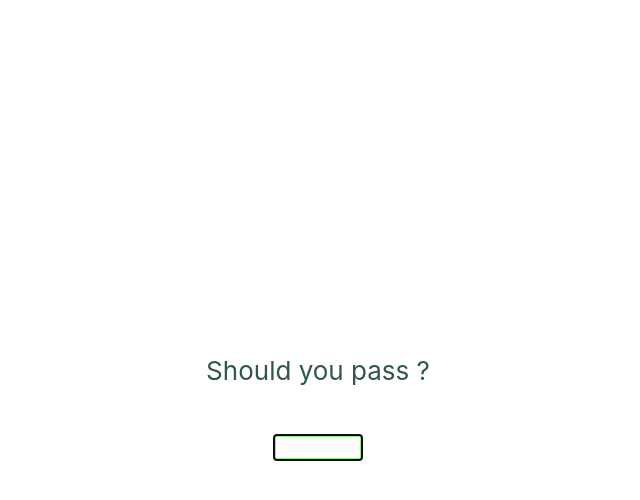
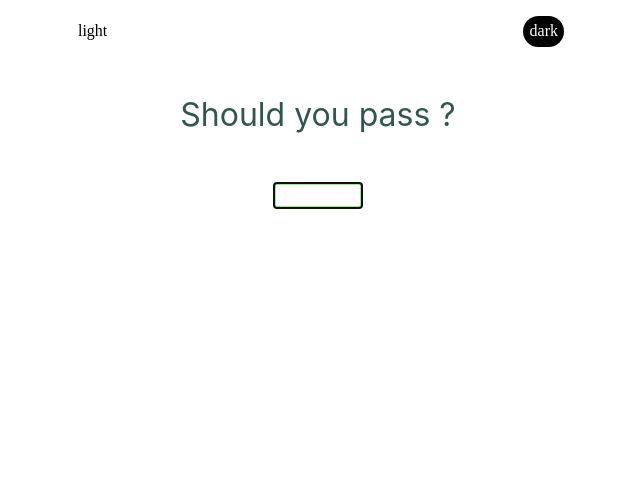
Before and after one commit to CatalinaSorina/react-refs, a React (Create React App) app: page / in a window 1280 px wide. Shown: the top 500 px of the page, without its empty margins (322-962 px from the left). Built offline with nearby package versions, Linux system fonts and the light colour scheme.

Commit message:
added more cool dynamic style

```diff
--- a/src/App.css
+++ b/src/App.css
@@ -1,25 +1,5 @@
 .App {
   min-height: 100vh;
-  display: flex;
-  flex-direction: column;
-  align-items: center;
-  justify-content: center;
-  font-size: calc(10px + 2vmin);
+  font-size: calc(1rem + 2vmin);
   color: #09d3ac;
 }
-
-.App-label {
-  color: #30574f;
-  margin: 2rem;
-}
-
-.App-button {
-  border-radius: 1rem;
-  border: none;
-  box-shadow: 0 0 0.2rem 0.1rem #30574f;
-  outline: none;
-  margin: 2rem;
-  padding: 0.4rem;
-  color: #30574f;
-  background: #09d3ac;
-}
--- a/src/App.js
+++ b/src/App.js
@@ -1,75 +1,31 @@
 import React from "react";
-import AutoFocusTextInput from "./components/AutoFocusTextInput";
-import JokeHolder from "./components/JokeHolder";
-import ErrorMessage from "./components/ErrorMessage";
-import axios from "axios";
-import { PacmanLoader } from "react-spinners";
+import ComponentsContainer from "./components/ComponentsContainer";
+import ThemeButtonHolder from "./components/ThemeButtonHolder";
 import "./App.css";
 
 class App extends React.Component {
   constructor(props) {
     super(props);
     this.state = {
-      status: "Should you pass ?",
-      jokeTitle: "",
-      joke: null,
-      fetching: false,
-      errorMessage: ""
+      theme: "white"
     };
   }
 
-  handleInput = e => {
-    if (e.key === "Enter" || !e.key) {
-      e.key ? (e.target.value = "") : console.log("clicked");
-      this.setState({ fetching: true, errorMessage: "" });
-
-      axios
-        .get("https://icanhazdadjoke.com/slack")
-        .then(res => {
-          this.setState({
-            status: "YOU PASSED",
-            jokeTitle: "Read this:",
-            joke: `   ${res.data.attachments[0].text}`,
-            fetching: false,
-            errorMessage: ""
-          });
-        })
-        .catch(error =>
-          this.setState({
-            status: "ERROR",
-            fetching: false,
-            errorMessage: error.message
-          })
-        );
-    }
+  changeTheme = button => {
+    const newTheme = button.target.textContent;
+    const theme = newTheme === "light" ? "white" : "black";
+    this.setState({ theme: theme });
   };
 
   render() {
     return (
-      <div className="App">
-        <label className="App-label">{this.state.status}</label>
-
-        {this.state.status === "Should you pass ?" && (
-          <AutoFocusTextInput handleInput={this.handleInput} />
-        )}
-
-        {this.state.fetching && <PacmanLoader color={"#09d3ac"} />}
-
-        {this.state.status === "YOU PASSED" && (
-          <>
-            <JokeHolder
-              jokeTitle={this.state.jokeTitle}
-              joke={this.state.joke}
-            />
-            <button className="App-button" onClick={this.handleInput}>
-              one more joke
-            </button>
-          </>
-        )}
-
-        {this.state.errorMessage !== "" && (
-          <ErrorMessage message={this.state.errorMessage} />
-        )}
+      <div className="App" style={{ background: this.state.theme }}>
+        <ThemeButtonHolder
+          changeTheme={this.changeTheme}
+          lightTheme={"light"}
+          darkTheme={"dark"}
+        />
+        <ComponentsContainer theme={this.state.theme} />
       </div>
     );
   }
--- /dev/null
+++ b/src/components/ComponentsContainer.js
@@ -0,0 +1,84 @@
+import React from "react";
+import AutoFocusTextInput from "./AutoFocusTextInput";
+import JokeHolder from "./JokeHolder";
+import ErrorMessage from "./ErrorMessage";
+import axios from "axios";
+import { PacmanLoader } from "react-spinners";
+import "./Container.css";
+
+class ComponentsContainer extends React.Component {
+  constructor(props) {
+    super(props);
+    this.state = {
+      status: "Should you pass ?",
+      jokeTitle: "",
+      joke: null,
+      fetching: false,
+      errorMessage: ""
+    };
+  }
+
+  handleInput = e => {
+    if (e.key === "Enter" || !e.key) {
+      e.key ? (e.target.value = "") : console.log("clicked");
+      this.setState({ fetching: true, errorMessage: "" });
+
+      axios
+        .get("https://icanhazdadjoke.com/slack")
+        .then(res => {
+          this.setState({
+            status: "YOU PASSED",
+            jokeTitle: "Read this:",
+            joke: res.data.attachments[0].text,
+            fetching: false,
+            errorMessage: ""
+          });
+        })
+        .catch(error =>
+          this.setState({
+            status: "ERROR",
+            fetching: false,
+            errorMessage: error.message
+          })
+        );
+    }
+  };
+
+  render() {
+    return (
+      <div className="Container">
+        <label className="Container-label">{this.state.status}</label>
+
+        {this.state.status === "Should you pass ?" && (
+          <AutoFocusTextInput handleInput={this.handleInput} />
+        )}
+
+        {this.state.fetching && (
+          <>
+            <br></br>
+            <PacmanLoader color={"#09d3ac"} />
+            <br></br>
+          </>
+        )}
+
+        {this.state.status === "YOU PASSED" && (
+          <>
+            <JokeHolder
+              jokeTitle={this.state.jokeTitle}
+              joke={this.state.joke}
+            />
+            <button className="Container-button" onClick={this.handleInput}>
+              one more joke
+            </button>
+          </>
+        )}
+
+        {this.state.errorMessage !== "" && (
+          <ErrorMessage message={this.state.errorMessage} />
+        )}
+      </div>
+    );
+  }
+}
+
+export default ComponentsContainer;
--- /dev/null
+++ b/src/components/Container.css
@@ -0,0 +1,23 @@
+.Container {
+  display: flex;
+  flex-direction: column;
+  align-items: center;
+  justify-content: center;
+  color: #09d3ac;
+}
+
+.Container-label {
+  color: #30574f;
+  margin: 2rem;
+}
+
+.Container-button {
+  border-radius: 1rem;
+  border: none;
+  box-shadow: 0 0 0.2rem 0.1rem #30574f;
+  outline: none;
+  margin: 2rem;
+  padding: 0.4rem;
+  color: #30574f;
+  background: #09d3ac;
+}
--- /dev/null
+++ b/src/components/ThemeButton.js
@@ -0,0 +1,11 @@
+import React from "react";
+
+const ThemeButton = ({ changeTheme, theme }) => {
+  return (
+    <button className={theme} onClick={changeTheme}>
+      {theme}
+    </button>
+  );
+};
+
+export default ThemeButton;
--- /dev/null
+++ b/src/components/ThemeButtonHolder.css
@@ -0,0 +1,30 @@
+.ButtonHolder {
+  display: flex;
+  justify-content: space-evenly;
+}
+
+.light,
+.dark {
+  outline: none;
+  border: none;
+  margin: 1rem;
+  padding: 0.4rem;
+  font: 1rem Cursive;
+  border-radius: 1rem;
+  cursor: pointer;
+}
+
+.light:active,
+.dark:active {
+  background: pink;
+}
+
+.light {
+  background: white;
+  color: black;
+}
+
+.dark {
+  background: black;
+  color: white;
+}
--- /dev/null
+++ b/src/components/ThemeButtonHolder.js
@@ -0,0 +1,14 @@
+import React from "react";
+import ThemeButton from "./ThemeButton";
+import "./ThemeButtonHolder.css";
+
+const ThemeButtonHolder = ({ changeTheme, lightTheme, darkTheme }) => {
+  return (
+    <div className="ButtonHolder">
+      <ThemeButton changeTheme={changeTheme} theme={lightTheme} />
+      <ThemeButton changeTheme={changeTheme} theme={darkTheme} />
+    </div>
+  );
+};
+
+export default ThemeButtonHolder;
```
